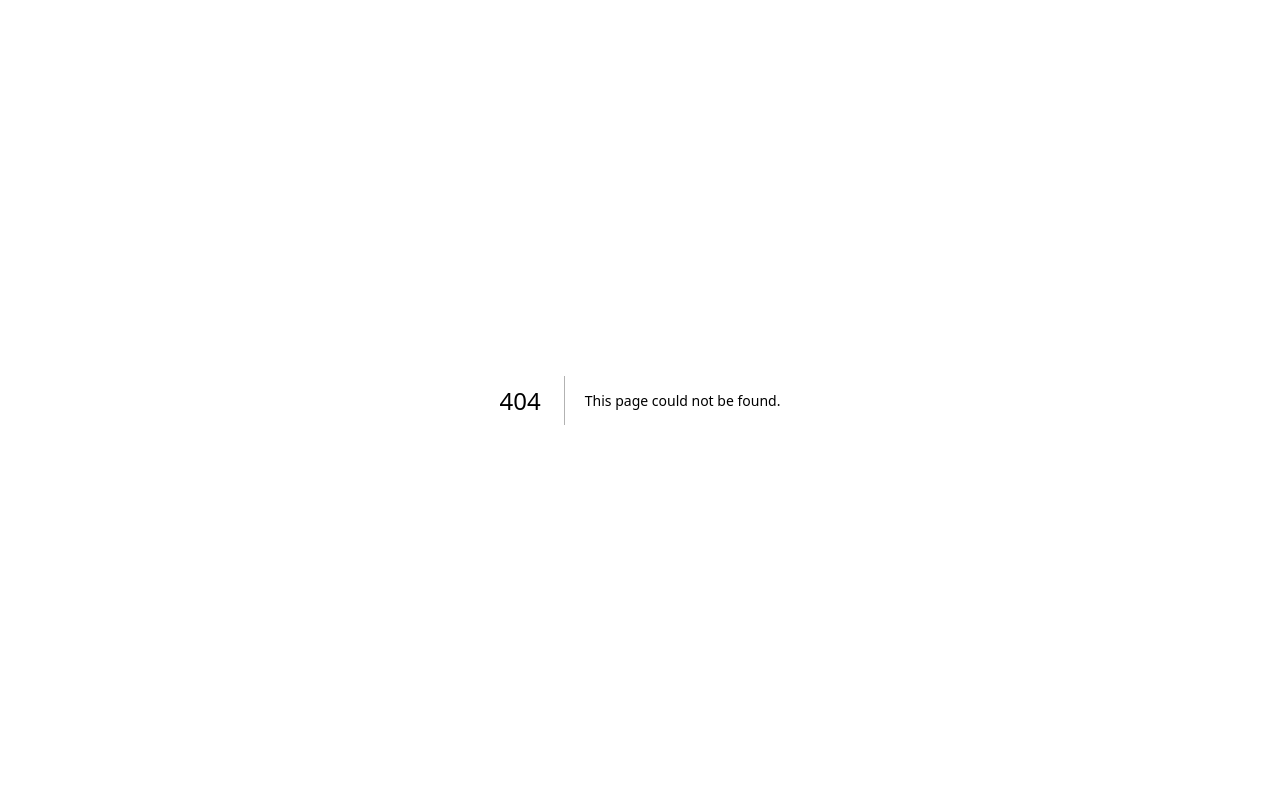
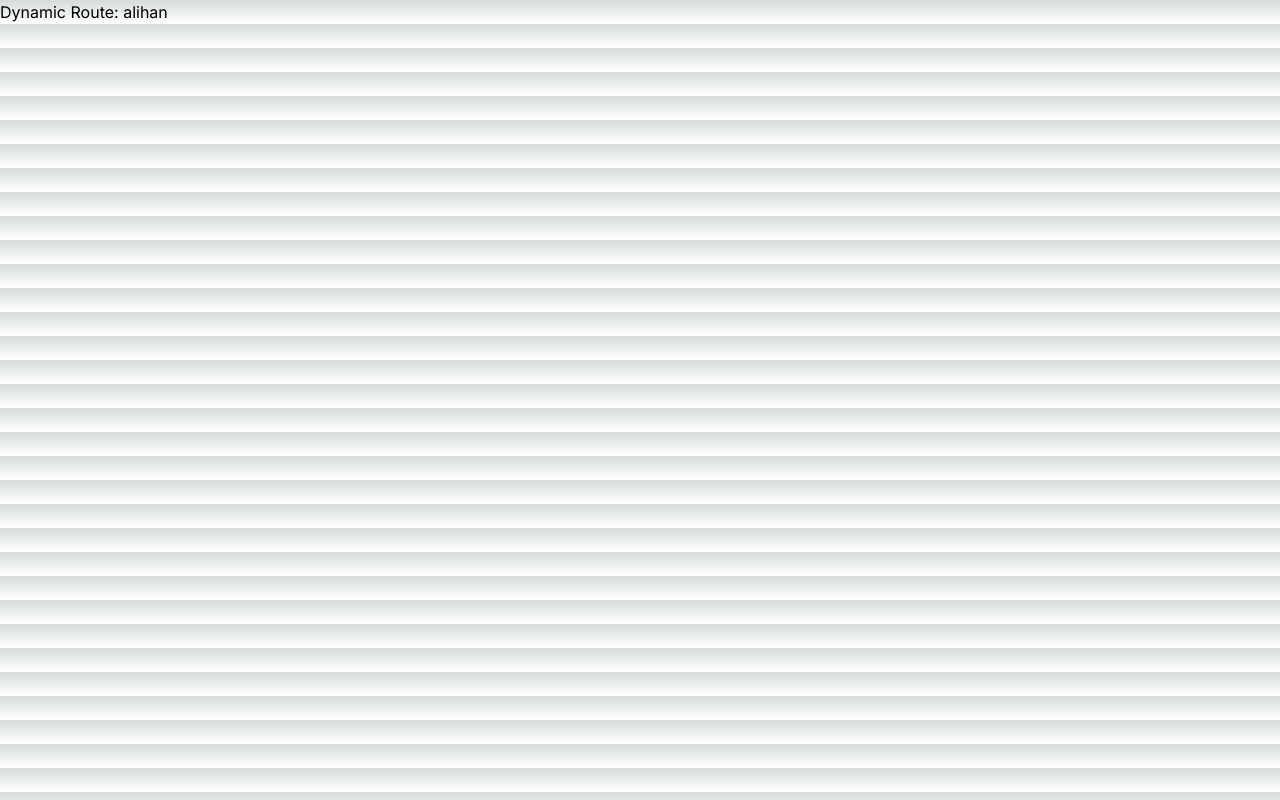
Before and after one commit to hexa-apps/hexaapps.net, a Next.js app: page /alihan in a window 1280 px wide. Before the commit this address had no page. Built offline with nearby package versions, Linux system fonts and the light colour scheme.

Commit message:
dynamic route

```diff
--- a/package.json
+++ b/package.json
@@ -15,7 +15,7 @@
     "autoprefixer": "10.4.14",
     "eslint": "8.45.0",
     "eslint-config-next": "13.4.12",
-    "next": "13.4.12",
+    "next": "^13.4.12",
     "postcss": "8.4.27",
     "react": "18.2.0",
     "react-dom": "18.2.0",
--- /dev/null
+++ b/src/app/[dynamic]/page.tsx
@@ -0,0 +1,5 @@
+import React from 'react';
+
+export default function DynamicRoute({ params }) {
+	return <div>Dynamic Route: {params.dynamic} </div>;
+}
```
